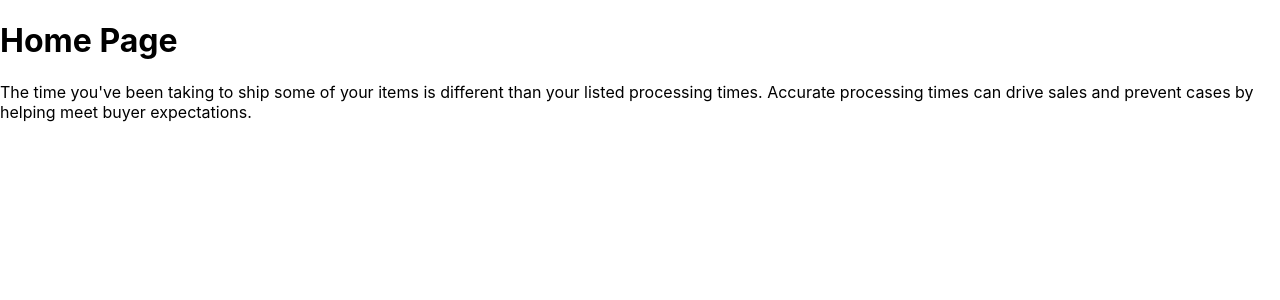
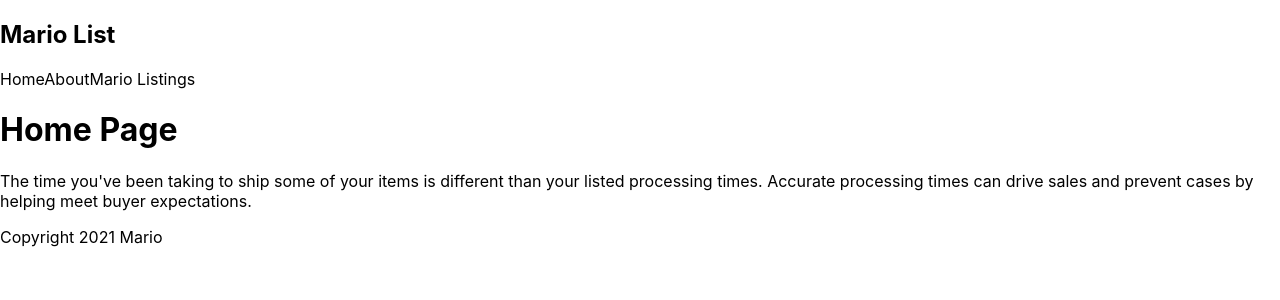
Before and after one commit to kawhyte/nextapp, a Next.js app: page / in a window 1280 px wide. Shown: the top 300 px of the page. Built offline with nearby package versions, Linux system fonts and the light colour scheme.

Commit message:
Testing Components

```diff
--- /dev/null
+++ b/components/Footer.js
@@ -0,0 +1,11 @@
+import React from 'react'
+
+function Footer() {
+    return (
+        <div>
+            <p>Copyright 2021 Mario</p>
+        </div>
+    )
+}
+
+export default Footer
--- /dev/null
+++ b/components/Navbar.js
@@ -0,0 +1,16 @@
+import React from "react";
+
+function Navbar() {
+	return (
+		<nav>
+			<div className='logo'>
+				<h1>Mario List</h1>
+			</div>
+			<a>Home</a>
+			<a>About</a>
+			<a>Mario Listings</a>
+		</nav>
+	);
+}
+
+export default Navbar;
--- a/pages/index.js
+++ b/pages/index.js
@@ -1,11 +1,20 @@
-import Head from 'next/head'
-import styles from '../styles/Home.module.css'
+import Head from "next/head";
+import Footer from "../components/Footer";
+import Navbar from "../components/Navbar";
+
+import styles from "../styles/Home.module.css";
 
 export default function Home() {
-  return (
-    <div >
-<h1> Home Page</h1>
-<p> The time you've been taking to ship some of your items is different than your listed processing times. Accurate processing times can drive sales and prevent cases by helping meet buyer expectations.</p>
-    </div>
-  )
+	return (
+		<div>
+			<Navbar />
+			<h1> Home Page</h1>
+			<p>
+				The time you've been taking to ship some of your items is different than
+				your listed processing times. Accurate processing times can drive sales
+				and prevent cases by helping meet buyer expectations.
+      </p>
+      <Footer />
+		</div>
+	);
 }
```
